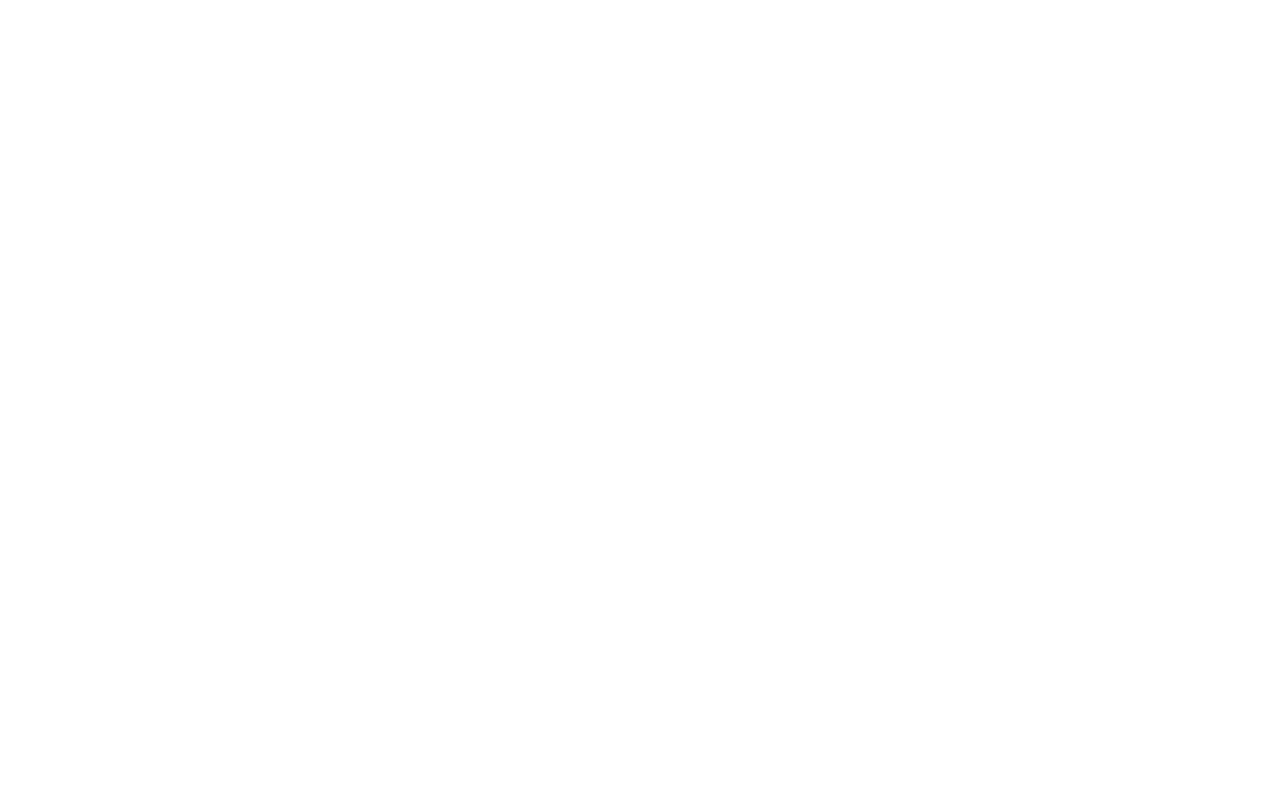
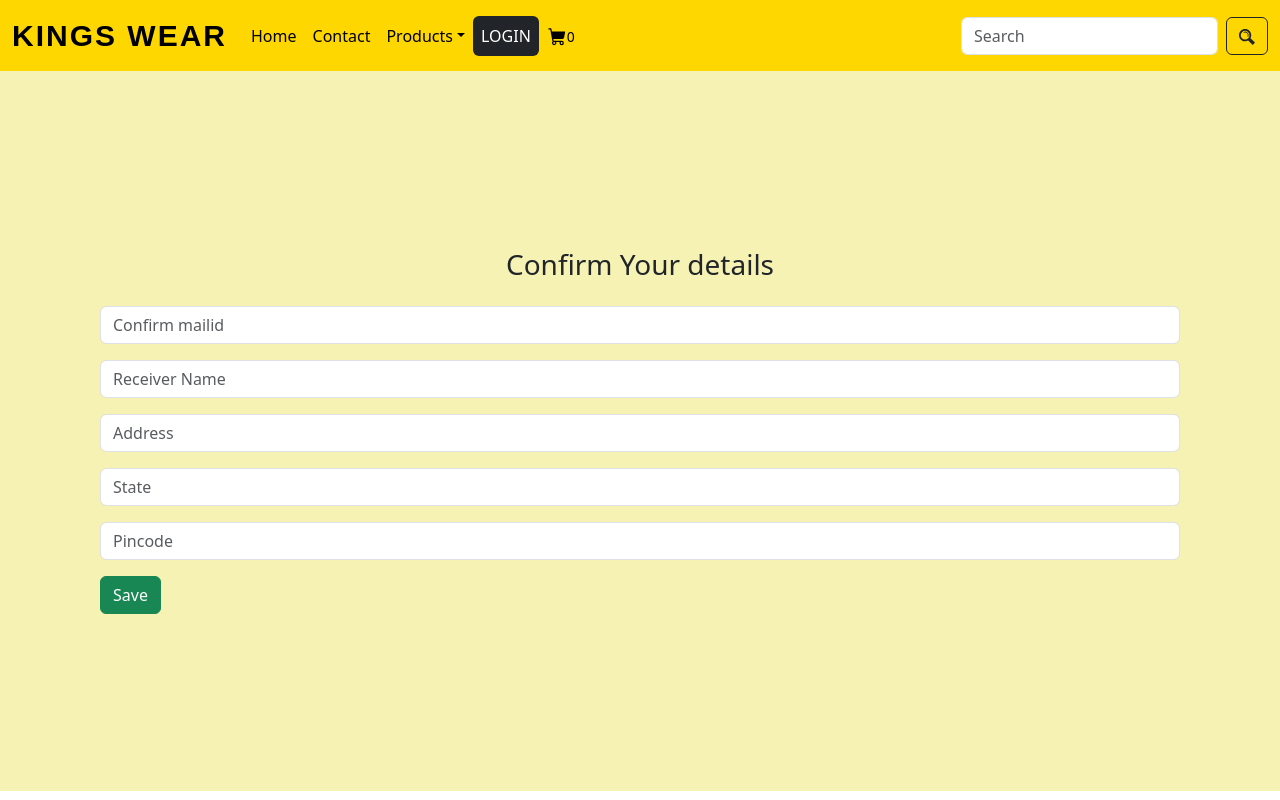
Before and after one commit to Johnkevincsjk/E-commerce_FE, a React (Create React App) app: page /confirmdetails in a window 1280 px wide. Before the commit this address had no page. Built offline with nearby package versions, Linux system fonts and the light colour scheme; a web font is replaced by a local one.

Commit message:
Address and queens data has been fetched from backend

```diff
--- a/src/App.js
+++ b/src/App.js
@@ -5,13 +5,13 @@ import HomePage from './Components/Pages/HomePage/HomePage.jsx'
 import Queens from './Components/Pages/Queens/Queens.jsx';
 import Prince from './Components/Pages/Prince/Prince.jsx';
 import Carts from './Components/Pages/CartsPage/Carts.jsx';
-import { Provider, useSelector } from 'react-redux'
-import store from './redux/Store.js';
+import { useSelector } from 'react-redux'
 import Single_product from './Components/Pages/Single_product/Single_product.jsx';
 import { ToastContainer } from 'react-toastify';
 import 'react-toastify/dist/ReactToastify.css';
 import Login from './Components/Pages/LoginPage/Login.jsx';
 import Signin from './Components/Pages/SigninPage/Signin.jsx';
+import AddressPage from './Components/Pages/Addresspage/AddressPage.jsx';
 
 function App() {
 
@@ -30,10 +30,12 @@ function App() {
           <Route path='/Login' element={<Login />} />
           <Route path='/Signin' element={<Signin />} />
           <Route path='/search' element={<HomePage />} />
+
           <Route path='/Queens' element={<Queens />} />
           <Route path='/Kids' element={<Prince />} />
           <Route path='/AddCart' element={<Carts />} />
           <Route path='/product/:id' element={<Single_product />} />
+          <Route path='/confirmdetails' element={<AddressPage />} />
         </Routes>
 
 
--- a/src/Components/NavBar/NavBar.jsx
+++ b/src/Components/NavBar/NavBar.jsx
@@ -4,6 +4,7 @@ import { PiShoppingCartFill } from "react-icons/pi"
 import { Link } from 'react-router-dom'
 import { useSelector } from 'react-redux'
 import SearchBox from '../Parts/SearchBox/SearchBox'
+import { toast } from 'react-toastify'
 export default function NavBar() {
     const NoOfCarts = useSelector((state) => state.cart)
 
@@ -11,7 +12,11 @@ export default function NavBar() {
 
     console.log(isLogged)
 
-
+    const handleclick = () => {
+        toast.info("User has been logged out", {
+            position: "top-center"
+        })
+    }
 
     return (
         <div>
@@ -45,7 +50,7 @@ export default function NavBar() {
                             </li>
 
                             <li className="nav-item">
-                                <Link to={'/Login'} className="nav-link nav-btns bg-dark rounded text-white" >{isLogged === true ? "LOGOUT" : "LOGIN"}</Link>
+                                <Link to={'/Login'} onClick={isLogged === true ? handleclick : null} className="nav-link nav-btns bg-dark rounded text-white" >{isLogged === true ? "LOGOUT" : "LOGIN"}</Link>
                             </li>
                             <Link to={'/AddCart'} className="nav-link nav-btns nav-cart-btn" aria-disabled="true"><PiShoppingCartFill id='nav-cart-btn' /><small>{NoOfCarts.length}</small></Link>
 
--- /dev/null
+++ b/src/Components/Pages/Addresspage/AddressPage.css
@@ -0,0 +1,9 @@
+.userdetails_form {
+    display: flex;
+    justify-content: center;
+    flex-direction: column;
+    align-items: center;
+    padding: 20px 100px;
+    background-color: rgb(245, 242, 180);
+    height: 90dvh;
+}
--- /dev/null
+++ b/src/Components/Pages/Addresspage/AddressPage.jsx
@@ -0,0 +1,115 @@
+import React from 'react'
+import './AddressPage.css'
+import NavBar from '../../NavBar/NavBar'
+import axios from 'axios'
+import { useFormik } from 'formik'
+import Address_val from './Address_val'
+import { toast } from 'react-toastify'
+import { useNavigate } from 'react-router-dom'
+import { useSelector } from 'react-redux'
+
+
+export default function AdressPage() {
+    const navi = useNavigate()
+
+    const isLogin = useSelector((state) => state.Auth.isLoggedin)
+
+    const { handleBlur, handleChange, handleSubmit, values, resetForm, touched, errors } = useFormik({
+        initialValues: {
+            mailid: '',
+            receiverName: '',
+            address: '',
+            state: '',
+            pincode: ''
+        },
+        validationSchema: Address_val,
+        onSubmit: async (values) => {
+
+            try {
+                const update_data = await axios.post('http://localhost:8000/buy/buydetails', values)
+
+                console.log(update_data)
+                if (isLogin === true) {
+                    if (update_data.data.success === true) {
+                        toast.success("Order placed successfully")
+                        navi('/')
+                    }
+                } else {
+                    toast.error('Something went wrong')
+
+                }
+            } catch (error) {
+                console.log(error)
+                toast.error('Something went wrong')
+            }
+
+
+
+        }
+    })
+
+    return (
+        <div className='container-fluid p-0 userdetails_main'>
+            <NavBar />
+            <div className='userdetails_form'>
+                <h3>Confirm Your details</h3>
+                <form onSubmit={handleSubmit} className='text-start w-100'>
+
+
+                    <input type="email" className='form-control mt-3' placeholder='Confirm mailid'
+                        name='mailid'
+                        onChange={handleChange}
+                        onBlur={handleBlur}
+                        value={values.mailid} />
+                    {touched.mailid && errors.mailid ? (
+                        <div className="text-danger ps-2 m-0 form-error">{errors.mailid}</div>
+                    ) : null}
+
+
+                    <input type="text" className='form-control mt-3' placeholder='Receiver Name'
+                        name='receiverName'
+                        onBlur={handleBlur}
+                        onChange={handleChange}
+                        value={values.receiverName}
+                    />
+                    {touched.receiverName && errors.receiverName ? (
+                        <div className="text-danger ps-2 m-0 form-error">{errors.receiverName}</div>
+                    ) : null}
+
+
+
+                    <input type="text" className='form-control mt-3' placeholder='Address'
+                        onBlur={handleBlur}
+                        onChange={handleChange}
+                        value={values.address}
+                        name='address' />
+                    {touched.address && errors.address ? (
+                        <div className="text-danger ps-2 m-0 form-error">{errors.address}</div>
+                    ) : null}
+
+
+
+                    <input type="text" className='form-control mt-3' placeholder='State'
+                        onBlur={handleBlur}
+                        onChange={handleChange}
+                        value={values.state}
+                        name='state'
+                    />
+                    {touched.state && errors.state ? (
+                        <div className="text-danger ps-2 m-0 form-error">{errors.state}</div>
+                    ) : null}
+                    <input type="number" className='form-control mt-3' placeholder='Pincode'
+                        onBlur={handleBlur}
+                        onChange={handleChange}
+                        value={values.pincode}
+                        name='pincode' />
+                    {touched.pincode && errors.pincode ? (
+                        <div className="text-danger ps-2 m-0 form-error">{errors.pincode}</div>
+                    ) : null}
+                    <button type='submit' className='btn btn-success mt-3' >Save</button>
+                </form>
+            </div>
+
+        </div>
+    )
+}
--- /dev/null
+++ b/src/Components/Pages/Addresspage/Address_val.jsx
@@ -0,0 +1,16 @@
+import * as Yup from 'yup'
+
+
+const Address_val = Yup.object({
+
+    mailid: Yup.string().email("Enter registered mailid").required('Mail id is required'),
+    receiverName: Yup.string().required("Person's Name required"),
+    address: Yup.string().required('Enter correct address'),
+    state: Yup.string().required('Enter State'),
+    pincode:  Yup.string().matches(/^\d{6}$/, "Enter a valid 6-digit pincode").required('Enter Pincode')
+
+
+})
+
+
+export default Address_val
--- a/src/Components/Pages/HomePage/HomePage.jsx
+++ b/src/Components/Pages/HomePage/HomePage.jsx
@@ -55,7 +55,7 @@ export default function HomePage() {
                                 <Cards
                                     img={pro_data.img}
                                     title={pro_data.title}
-                                    price="Rs.249"
+                                    price={`Rs.${pro_data.price}`}
                                     off="(18% OFF)"
                                     id={pro_data._id}
 
--- a/src/Components/Pages/Single_product/Single_product.jsx
+++ b/src/Components/Pages/Single_product/Single_product.jsx
@@ -28,7 +28,13 @@ export default function Single_product() {
     const dispatch = useDispatch(null)
     const [isactiveCart, setIsactiveCart] = useState(false)
     const is_loggedin = useSelector((state) => state.Auth.isLoggedin)
-
+    const handleorder = () => {
+        if (is_loggedin) {
+            navi('/confirmdetails')
+        } else {
+            tog_dialog()
+        }
+    }
     //Redux dispatch below
     const handleAddToCart = () => {
 
@@ -129,7 +135,7 @@ export default function Single_product() {
                             <h6 className='show_count'>{count}</h6>
                             <button onClick={decreaseCount} className='btn btn-danger'>-</button>
                         </div>
-                        <button className='btn btn-success'>Place Order</button>
+                        <button className='btn btn-success' onClick={handleorder}>Place Order</button>
                         <button onClick={handleAddToCart} disabled={isactiveCart} className='btn btn-warning buy-btn m-2'>Add to Cart <span className='add-cart-fa'><FaShoppingCart /></span></button>
                     </div>
                 </div>
```
Also changed, not shown: src/Components/Pages/Queens/Queens.jsx (+38 -57 lines).
